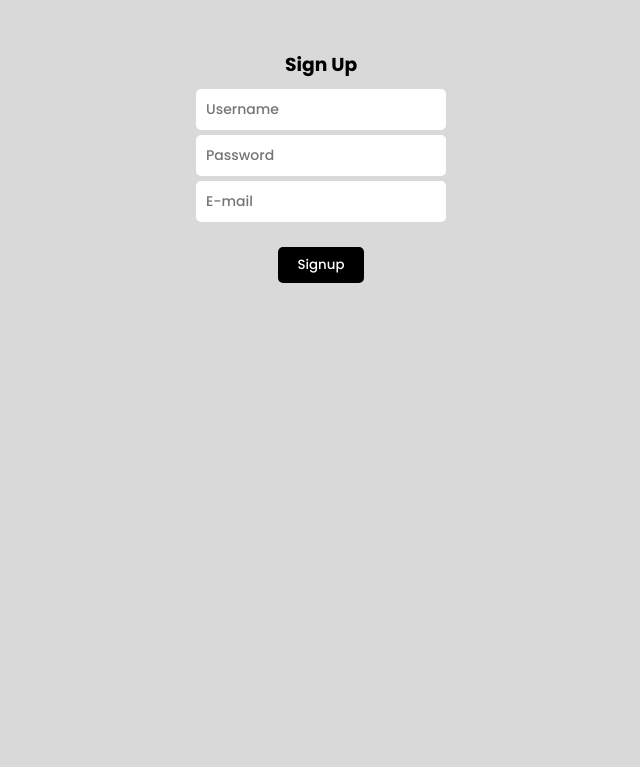
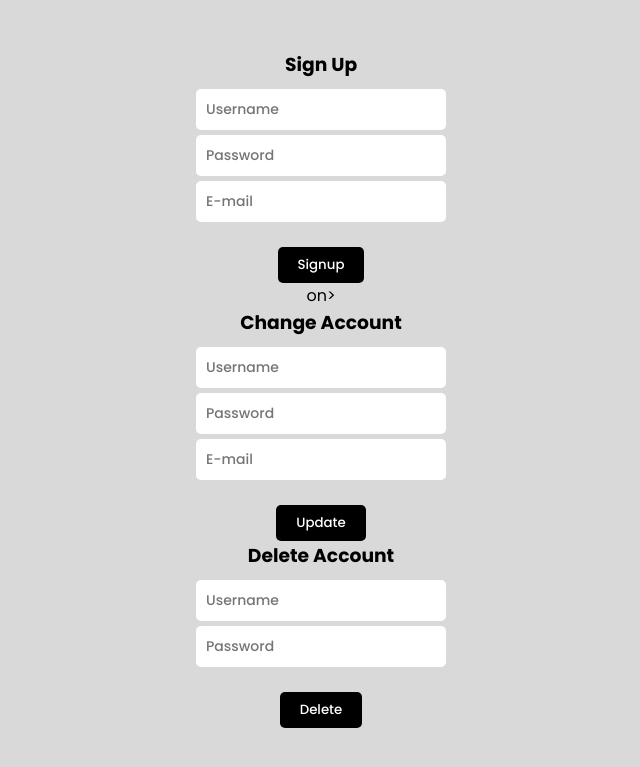
Before and after one commit to arveereed/Days-with-PHP, a PHP site: page / in a window 1280 px wide. Shown: the top 767 px of the page, without its empty margins (319-959 px from the left). Run offline with PHP 8.4, Linux system fonts and the light colour scheme.

Commit message:
added change and delete account

```diff
--- a/PHP with SQL/index.php
+++ b/PHP with SQL/index.php
@@ -13,6 +13,22 @@
       <input type="password" name="pwd" placeholder="Password">
       <input type="text" name="email" placeholder="E-mail">
       <button>Signup</button>
+    </form>on></button>
+    </form>
+
+    <h3>Change Account</h3>
+    <form action="includes/userupdate.inc.php" method="post">
+      <input type="text" name="username" placeholder="Username">
+      <input type="password" name="pwd" placeholder="Password">
+      <input type="text" name="email" placeholder="E-mail">
+      <button>Update</button>
+    </form>
+
+    <h3>Delete Account</h3>
+    <form action="includes/userdelete.inc.php" method="post">
+      <input type="text" name="username" placeholder="Username">
+      <input type="password" name="pwd" placeholder="Password">
+      <button>Delete</button>
     </form>
   </body>
 </html>
```
